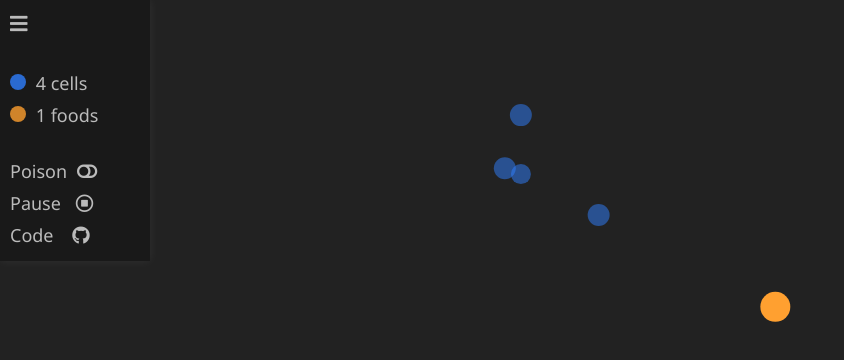
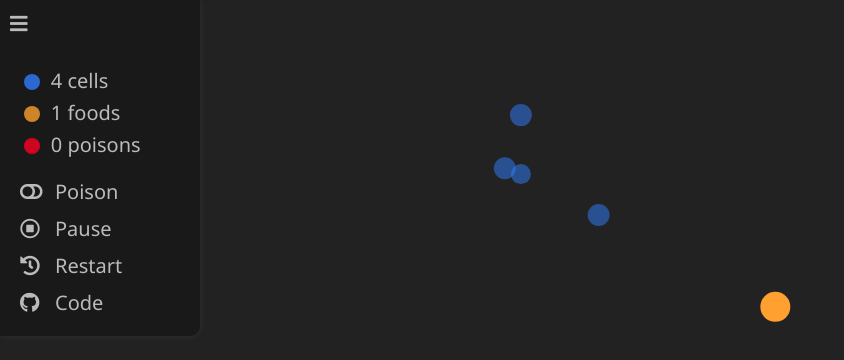
Before and after one commit to ScriptRaccoon/Cell-Simulation, a plain HTML site: page public/index.html in a window 1280 px wide. Both pictures are taken after a click on the element 18 px from the left and 23 px from the top of the page. Shown: the whole page, without its empty margins (0-844 px from the left). Drawn offline with Linux system fonts and the light colour scheme.

Commit message:
redesign of menu

```diff
--- a/public/css/style.css
+++ b/public/css/style.css
@@ -5,6 +5,7 @@
     margin: 0;
     padding: 0;
 }
+
 body {
     min-height: 100vh;
     min-width: 100vw;
@@ -12,8 +13,20 @@ body {
     color: white;
     font-family: "Segoe UI", Tahoma, Geneva, Verdana, sans-serif;
 }
+
 canvas {
     display: block;
+}
+
+/* general */
+
+li {
+    list-style: none;
+}
+
+a {
+    text-decoration: none;
+    color: inherit;
 }
 
 /* menu */
@@ -23,17 +36,21 @@ canvas {
     z-index: 10;
     padding: 10px;
     color: #bbb;
-    font-size: 18px;
+    font-size: 20px;
+    border-bottom-right-radius: 10px;
 }
+
 #menuContent {
-    padding-top: 30px;
     display: none;
+    padding: 10px;
 }
+
 #menu.visible {
-    width: 150px;
+    width: 200px;
     background-color: rgba(25, 25, 25, 0.9);
     box-shadow: 0px 0px 10px #fff1;
 }
+
 #menu.visible #menuContent {
     display: block;
 }
@@ -41,53 +58,50 @@ canvas {
 /* hamburger */
 
 #hamburger {
-    font-size: 20px;
     cursor: pointer;
 }
+
 #hamburger:hover {
     color: white;
 }
 
-/* menu items */
+/* inputs and their labels */
 
-li {
-    list-style: none;
-    padding: 4px 0px;
+label {
+    cursor: pointer;
 }
 
-/* links and labels */
-
-a {
-    text-decoration: none;
-    color: inherit;
-}
-label:hover,
-a:hover {
+label:hover {
     color: white;
 }
-label {
-    cursor: pointer;
-    margin-left: 10px;
-}
+
 input {
     display: none;
 }
 
-/* poison statistics */
+/* spans */
 
-#poisonStat {
-    display: none;
+#menu span {
+    user-select: none;
+}
+
+/* menu stats */
+
+#menuStats {
+    margin: 20px 0px;
+    display: grid;
+    gap: 5px;
+    grid-template-columns: 1fr 5fr;
 }
 
 /* cell icons */
 
 .cell-icon {
-    display: inline-block;
     width: 16px;
     height: 16px;
     border-radius: 50%;
-    margin-right: 5px;
     opacity: 0.8;
+    transform: translate(4px, 7px);
 }
 .cell-icon.cell {
     background: #3080ff;
@@ -98,3 +112,14 @@ input {
 .cell-icon.poison {
     background: #ff0020;
 }
+
+/* menu table */
+
+#menuTable {
+    display: grid;
+    gap: 10px;
+    grid-template-columns: 1fr 5fr;
+}
+#menuTable label {
+    transform: translateY(4px);
+}
--- a/public/index.html
+++ b/public/index.html
@@ -12,39 +12,36 @@
     initial-scale=1; maximum-scale=1; user-scalable=0;"/>
 </head>
 <body>
-    <aside id="menu">
+    <menu id="menu">
         <div id="hamburger">
             <i class="fas fa-bars"></i>
         </div>
-        <div id="menuContent">
-            <ul>
-                <li>
-                    <div class="cell-icon cell"></div> <span id="cellInfo"></span>
-                </li>
-                <li>
-                    <div class="cell-icon food"></div> <span id="foodInfo"></span>
-                </li>
-                <li id="poisonStat">
-                    <div class="cell-icon poison"></div> <span id="poisonInfo"></span>
-                </li>
-                <br>
-                <li>
-                    Poison<label id="poisonLabel" for="poisonToggler" class="fas fa-toggle-off"></label>
+        <section id="menuContent">
+            <section id="menuStats">
+                    <div class="cell-icon cell"></div>
+                    <span id="cellInfo"></span>
+                    <div class="cell-icon food"></div>
+                    <span id="foodInfo"></span>
+                    <div class="cell-icon poison"></div>
+                    <span id="poisonInfo"></span>
+            </section>
+            <section id="menuTable">
+                <label id="poisonLabel" for="poisonToggler" class="fas fa-toggle-off">
                     <input type="checkbox" id="poisonToggler">
-                </li>
-                <li>
-                    Pause&nbsp;<label id="pauseLabel" for="pauseToggler" class="far fa-stop-circle">
-                    </label>
+                </label>
+                <span>Poison</span>
+                <label id="pauseLabel" for="pauseToggler" class="far fa-stop-circle">
                     <input type="checkbox" id="pauseToggler">
-                </li>
-                <li>
-                    Code&nbsp;&nbsp;&nbsp;<a href="https://github.com/ScriptRaccoon/cell-simulation" target="_blank" title="Code on GitHub">
-                        <i class="fab fa-github"></i>
-                    </a>
-                </li>
-            </ul>
-        </div>
-    </aside>
+                </label>
+                <span>Pause</span>
+                <label id="restartBtn" class="fas fa-history"></label>
+                <span>Restart</span>
+                <a href="https://github.com/ScriptRaccoon/cell-simulation" target="_blank">
+                <i class="fab fa-github"></i></a>
+                <span>Code</span>
+            </section>
+        </section>
+    </menu>
     <canvas id="canvas" width="900" height="600"></canvas>
     <script src="./js/main.js" type="module"></script>
 </body>
--- a/public/js/controls.js
+++ b/public/js/controls.js
@@ -1,10 +1,12 @@
+import { clearCanvas } from "./canvas.js";
 import { Body } from "./objects/Body.js";
+import { Cell } from "./objects/Cell.js";
+import { Food } from "./objects/Food.js";
 import { Poison } from "./objects/Poison.js";
 import { timer } from "./Timer.js";
 
 const poisonToggler = document.getElementById("poisonToggler");
 const poisonLabel = document.getElementById("poisonLabel");
-const poisonStat = document.getElementById("poisonStat");
 poisonToggler.checked = false;
 
 const pauseToggler = document.getElementById("pauseToggler");
@@ -14,25 +16,26 @@ pauseToggler.checked = false;
 const hamburger = document.getElementById("hamburger");
 const menu = document.getElementById("menu");
 
+const restartBtn = document.getElementById("restartBtn");
+
 let poisonInterval;
 
 export function enableControls() {
     poisonToggler.addEventListener("change", () => {
         if (poisonToggler.checked) {
             poisonLabel.className = "fas fa-toggle-on";
-            poisonStat.style.display = "block";
             new Poison();
             poisonInterval = setInterval(
                 () => new Poison(),
                 Poison.frequency
             );
         } else {
-            poisonStat.style.display = "none";
             poisonLabel.className = "fas fa-toggle-off";
             clearInterval(poisonInterval);
             poisonInterval = null;
             Body.objectsOfType.Poison = [];
             Body.objectsOfType.Helper = [];
+            Poison.writeNumber();
         }
     });
     pauseToggler.addEventListener("change", () => {
@@ -55,4 +58,16 @@ export function enableControls() {
     hamburger.addEventListener("click", () => {
         menu.classList.toggle("visible");
     });
+    restartBtn.addEventListener("click", () => {
+        clearCanvas();
+        Body.objectsOfType.Cell = [];
+        Body.objectsOfType.Food = [];
+        Body.objectsOfType.Helper = [];
+        Body.objectsOfType.Poison = [];
+        Cell.writeNumber();
+        Poison.writeNumber();
+        Food.writeNumber();
+        new Cell();
+        new Food();
+    });
 }
--- a/public/js/main.js
+++ b/public/js/main.js
@@ -4,6 +4,7 @@ import { Cell } from "./objects/Cell.js";
 import { enableControls } from "./controls.js";
 import { Body } from "./objects/Body.js";
 import { Food } from "./objects/Food.js";
+import { Poison } from "./objects/Poison.js";
 
 timer.update = (deltaTime) => {
     clearCanvas();
@@ -18,5 +19,6 @@ function init() {
     enableControls();
     new Cell();
     new Food();
+    Poison.writeNumber();
     timer.start();
 }
--- a/public/js/objects/Poison.js
+++ b/public/js/objects/Poison.js
@@ -7,7 +7,8 @@ export class Poison extends Body {
     static frequency = 2000;
 
     static get number() {
-        return Body.objectsOfType.Poison.length;
+        return Body.objectsOfType.Poison.filter((p) => !p.neutralized)
+            .length;
     }
 
     static writeNumber() {
```
